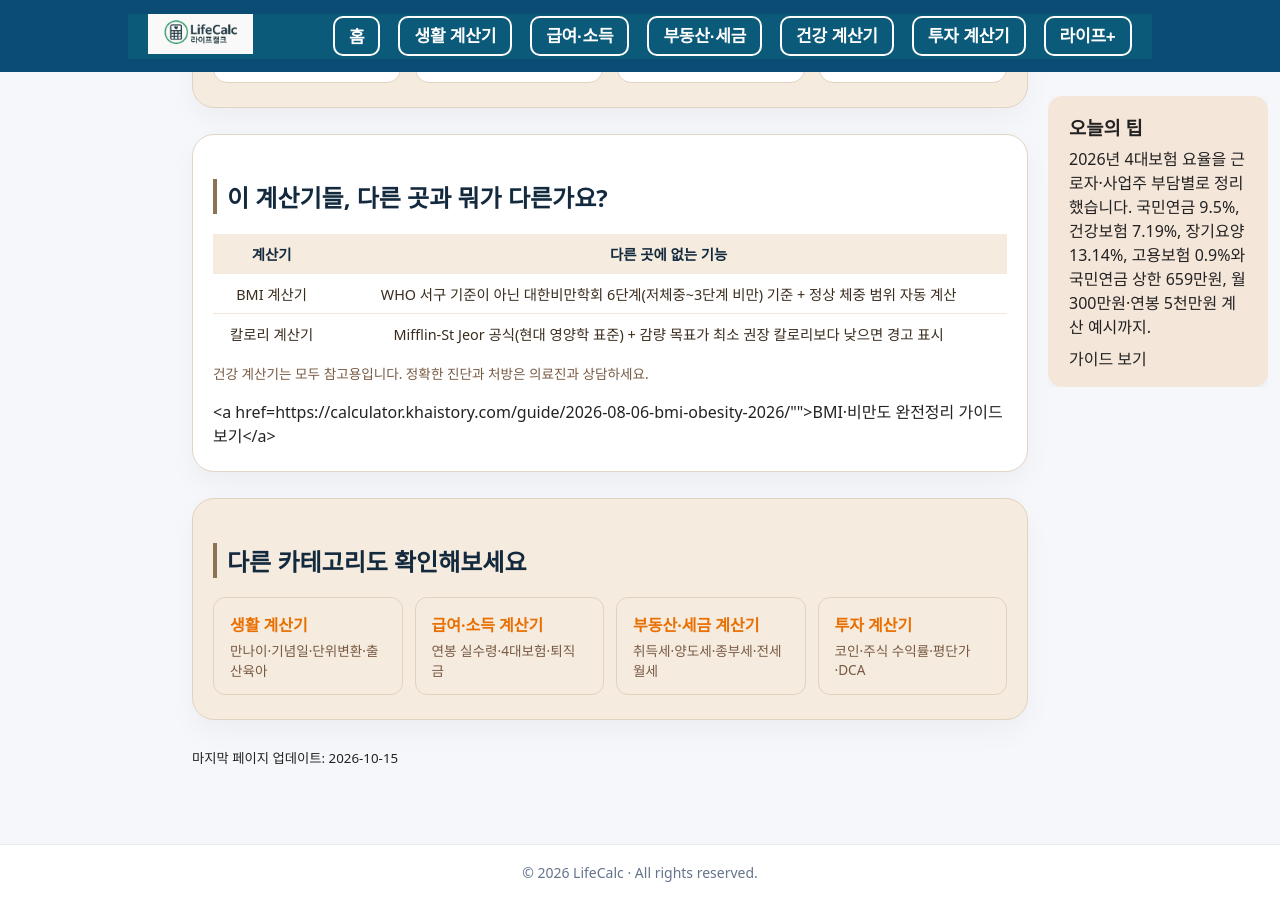
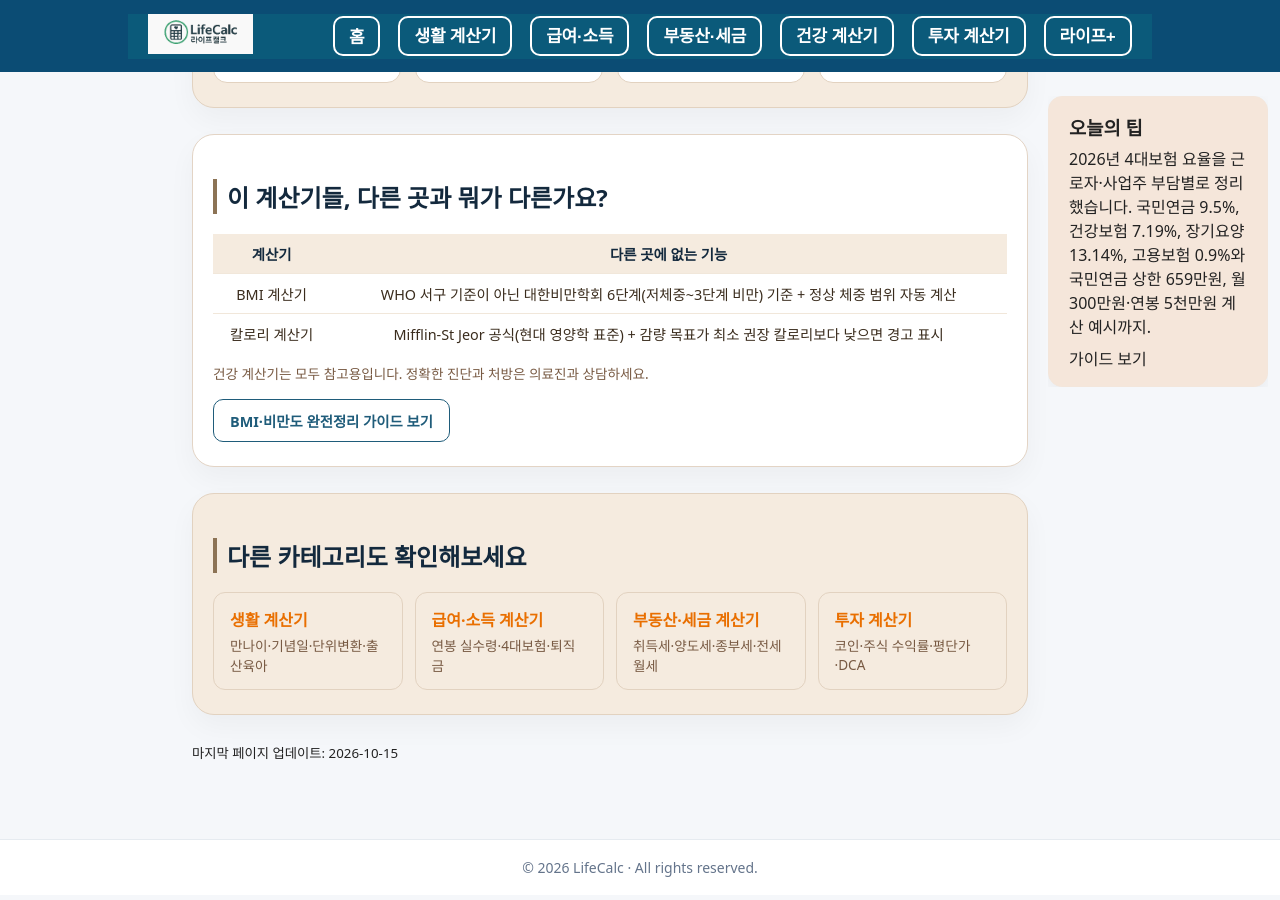
Before and after one commit to khai-lang/LifeCalc, a Jekyll site: the page built from health/index.md, in a window 1280 px wide and 900 px high, scrolled down 570 px. Built offline with Jekyll 4.4.1, drawn with Linux system fonts in a browser that asks for light colours; some of the changed lines change nothing that is shown.

Commit message:
Fix table formatting and update links in index.md

```diff
--- a/health/index.md
+++ b/health/index.md
@@ -53,15 +53,26 @@
 <section class="vc-card vc-card-light">
   <h2>이 계산기들, 다른 곳과 뭐가 다른가요?</h2>
   <table class="vc-table">
-    <thead><tr><th>계산기</th><th>다른 곳에 없는 기능</th></tr></thead>
+    <thead>
+      <tr>
+        <th>계산기</th>
+        <th>다른 곳에 없는 기능</th>
+      </tr>
+    </thead>
     <tbody>
-      <tr><td>BMI 계산기</td><td>WHO 서구 기준이 아닌 대한비만학회 6단계(저체중~3단계 비만) 기준 + 정상 체중 범위 자동 계산</td></tr>
-      <tr><td>칼로리 계산기</td><td>Mifflin-St Jeor 공식(현대 영양학 표준) + 감량 목표가 최소 권장 칼로리보다 낮으면 경고 표시</td></tr>
+      <tr>
+        <td>BMI 계산기</td>
+        <td>WHO 서구 기준이 아닌 대한비만학회 6단계(저체중~3단계 비만) 기준 + 정상 체중 범위 자동 계산</td>
+      </tr>
+      <tr>
+        <td>칼로리 계산기</td>
+        <td>Mifflin-St Jeor 공식(현대 영양학 표준) + 감량 목표가 최소 권장 칼로리보다 낮으면 경고 표시</td>
+      </tr>
     </tbody>
   </table>
   <p class="vc-note">건강 계산기는 모두 참고용입니다. 정확한 진단과 처방은 의료진과 상담하세요.</p>
   <div class="cp-external-links">
-    <a href=https://calculator.khaistory.com/guide/2026-08-06-bmi-obesity-2026/"">BMI·비만도 완전정리 가이드 보기</a>
+    <a href="https://calculator.khaistory.com/guide/2026-08-06-bmi-obesity-2026/">BMI·비만도 완전정리 가이드 보기</a>
   </div>
 </section>
 
```
